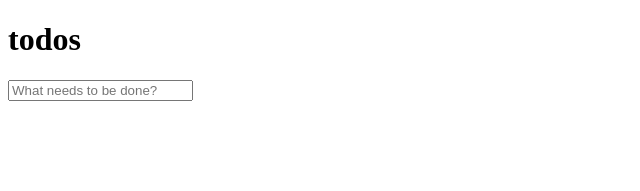
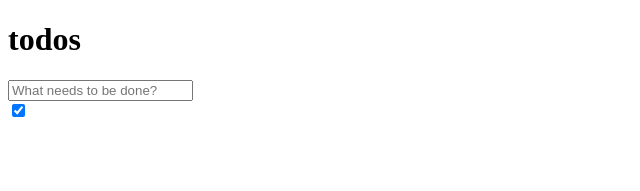
Before and after one commit to emretfn/patika-fimple-homework-4, a React (Vite) app: page / in a window 1280 px wide. Shown: the top 191 px of the page, without its empty margins (0-640 px from the left). Built offline with nearby package versions, Linux system fonts and the light colour scheme; the HTML template or start-up script is replaced by a standard one.

Commit message:
feat: Add TodoList and TodoItem component

```diff
--- a/package.json
+++ b/package.json
@@ -10,6 +10,7 @@
     "preview": "vite preview"
   },
   "dependencies": {
+    "clsx": "^2.0.0",
     "react": "^18.2.0",
     "react-dom": "^18.2.0",
     "uuid": "^9.0.1",
--- a/src/App.tsx
+++ b/src/App.tsx
@@ -1,10 +1,11 @@
 import Header from "./components/Header";
+import TodoList from "./components/TodoList";
 
 function App() {
   return (
     <div className="todoapp">
       <Header />
-      {/* <ContentSection /> */}
+      <TodoList />
     </div>
   );
 }
--- /dev/null
+++ b/src/components/TodoItem/index.tsx
@@ -0,0 +1,89 @@
+import clsx from "clsx";
+import { Todo } from "../../types";
+import { useState } from "react";
+import { useTodoStore } from "../../hooks/useTodoStore";
+
+interface TodoItemProps {
+  todo: Todo;
+}
+
+export default function TodoItem({ todo }: TodoItemProps) {
+  // This states for editing the todo item.
+  // If the user double clicks on the todo item, the todo item will be in edit mode.
+  // The user can then edit the todo item and press enter to save the changes or press escape to cancel the changes.
+  const [editTitle, setEditTitle] = useState<string>("");
+  const [isEditing, setIsEditing] = useState<boolean>(false);
+
+  // Todo store actions. We need to call these actions seperately because zustand documentation says that
+  const updateTodo = useTodoStore((state) => state.updateTodo);
+  const toggleTodo = useTodoStore((state) => state.toggleTodo);
+  const deleteTodo = useTodoStore((state) => state.deleteTodo);
+
+  // This function is called when the user double clicks on the todo item.
+  const handleEditAction = () => {
+    setEditTitle(todo.title);
+    setIsEditing(true);
+  };
+
+  // This function is called when the user changes the input value.
+  const handleEditInputChange = (e: React.ChangeEvent<HTMLInputElement>) => {
+    setEditTitle(e.target.value);
+  };
+
+  // This function is called when the user presses a key while editing the todo item.
+  const handleEditKeyDown = (e: React.KeyboardEvent<HTMLInputElement>) => {
+    if (e.key === "Escape") {
+      setEditTitle(todo.title);
+      setIsEditing(false);
+    }
+    if (e.key === "Enter") {
+      handleSubmit();
+    }
+  };
+
+  // This function is called when the user presses enter or blurs the input field.
+  const handleSubmit = () => {
+    if (editTitle.trim()) {
+      updateTodo({
+        ...todo,
+        title: editTitle.trim(),
+      });
+      setIsEditing(false);
+    }
+  };
+
+  return (
+    <li
+      // This is a dynamic class name. It will be either "completed" or "editing" depending on the todo item's state.
+      className={clsx({
+        completed: todo.completed,
+        editing: isEditing,
+      })}
+    >
+      <div className="view">
+        <input
+          type="checkbox"
+          className="toggle"
+          checked={todo.completed}
+          onChange={() => toggleTodo(todo.id)}
+        />
+        <label onDoubleClick={handleEditAction}>{todo.title}</label>
+        <button type="button" className="destroy" onClick={() => deleteTodo(todo.id)} />
+      </div>
+      {/*
+        This input field is hidden by default.
+        It is only visible when the user double clicks on the todo item.
+      */}
+      {isEditing && (
+        <input
+          type="text"
+          className="edit"
+          value={editTitle}
+          onChange={handleEditInputChange}
+          onBlur={handleSubmit}
+          onKeyDown={handleEditKeyDown}
+        />
+      )}
+    </li>
+  );
+}
--- /dev/null
+++ b/src/components/TodoList/index.tsx
@@ -0,0 +1,32 @@
+import { useTodoStore } from "../../hooks/useTodoStore";
+import TodoItem from "../TodoItem";
+
+export default function TodoList() {
+  // Store actions and state. We need to call these actions seperately because zustand documentation says that
+  const activeTodoCount = useTodoStore((state) => state.activeTodoCount);
+  const todos = useTodoStore((state) => state.todos);
+  const toggleAllTodos = useTodoStore((state) => state.toggleAllTodos);
+
+  // This function is called when the user clicks on the toggle all checkbox.
+  const handleToggleAll = (e: React.ChangeEvent<HTMLInputElement>) => {
+    const isComplete = e.target.checked;
+    toggleAllTodos(isComplete);
+  };
+  return (
+    <section className="main">
+      <input
+        type="checkbox"
+        id="toggle-all"
+        className="toggle-all"
+        checked={activeTodoCount === 0}
+        onChange={handleToggleAll}
+      />
+      <label htmlFor="toggle-all" />
+      <ul className="todo-list">
+        {todos.map((todo) => (
+          <TodoItem key={todo.id} todo={todo} />
+        ))}
+      </ul>
+    </section>
+  );
+}
--- a/src/components/hooks/useTodoStore.ts
+++ /dev/null
@@ -1,32 +0,0 @@
-import { create } from "zustand";
-import { persist, createJSONStorage } from "zustand/middleware";
-
-interface Todo {
-  id: string;
-  title: string;
-  completed: boolean;
-}
-
-interface TodoState {
-  todos: Todo[];
-  activeTodoCount: number;
-  addTodo: (todo: Todo) => void;
-}
-
-export const useTodoStore = create<TodoState>()(
-  persist(
-    (set) => ({
-      todos: [],
-      activeTodoCount: 0,
-      addTodo: (todo) =>
-        set((state) => ({
-          todos: [...state.todos, todo],
-          activeTodoCount: todo.completed ? state.activeTodoCount : state.activeTodoCount + 1,
-        })),
-    }),
-    {
-      name: "todo-storage",
-      storage: createJSONStorage(() => localStorage),
-    }
-  )
-);
--- /dev/null
+++ b/src/hooks/useTodoStore.ts
@@ -0,0 +1,62 @@
+import { create } from "zustand";
+import { persist, createJSONStorage } from "zustand/middleware";
+import { Todo } from "../types";
+
+// Types for the state
+interface TodoState {
+  todos: Todo[];
+  activeTodoCount: number;
+  addTodo: (todo: Todo) => void;
+  updateTodo: (todo: Todo) => void;
+  toggleTodo: (todoId: string) => void;
+  toggleAllTodos: (completed: boolean) => void;
+  deleteTodo: (todoId: string) => void;
+}
+
+// Create the store and export the hook to use it throughout the app.
+// The store is persisted to local storage.
+export const useTodoStore = create<TodoState>()(
+  persist(
+    (set) => ({
+      todos: [],
+      activeTodoCount: 0,
+      // Function for adding a todo
+      addTodo: (todo) =>
+        set((state) => ({
+          todos: [...state.todos, todo],
+          activeTodoCount: todo.completed ? state.activeTodoCount : state.activeTodoCount + 1,
+        })),
+      // Function for updating a todo
+      updateTodo: (todo) =>
+        set((state) => ({
+          todos: state.todos.map((t) => (t.id === todo.id ? todo : t)),
+          activeTodoCount: todo.completed ? state.activeTodoCount - 1 : state.activeTodoCount + 1,
+        })),
+      // Function for toggling a todo
+      toggleTodo: (todoId) =>
+        set((state) => ({
+          todos: state.todos.map((t) => (t.id === todoId ? { ...t, completed: !t.completed } : t)),
+          activeTodoCount:
+            state.activeTodoCount + (state.todos.find((t) => t.id === todoId)?.completed ? 1 : -1),
+        })),
+      // Function for toggling all todos
+      toggleAllTodos: (completed) =>
+        set((state) => ({
+          todos: state.todos.map((t) => ({ ...t, completed })),
+          activeTodoCount: completed ? 0 : state.todos.length,
+        })),
+      // Function for deleting a todo
+      deleteTodo: (todoId) =>
+        set((state) => ({
+          todos: state.todos.filter((t) => t.id !== todoId),
+          activeTodoCount:
+            state.activeTodoCount + (state.todos.find((t) => t.id === todoId)?.completed ? 1 : -1),
+        })),
+    }),
+    {
+      // Persist the store to local storage
+      name: "todo-storage",
+      storage: createJSONStorage(() => localStorage),
+    }
+  )
+);
--- /dev/null
+++ b/src/types/index.ts
@@ -0,0 +1,5 @@
+export interface Todo {
+  id: string;
+  title: string;
+  completed: boolean;
+}
```
Also changed, not shown: src/components/Header/index.tsx (+6 -2 lines), 1 other file (tests, documents, lock files or other folders).
